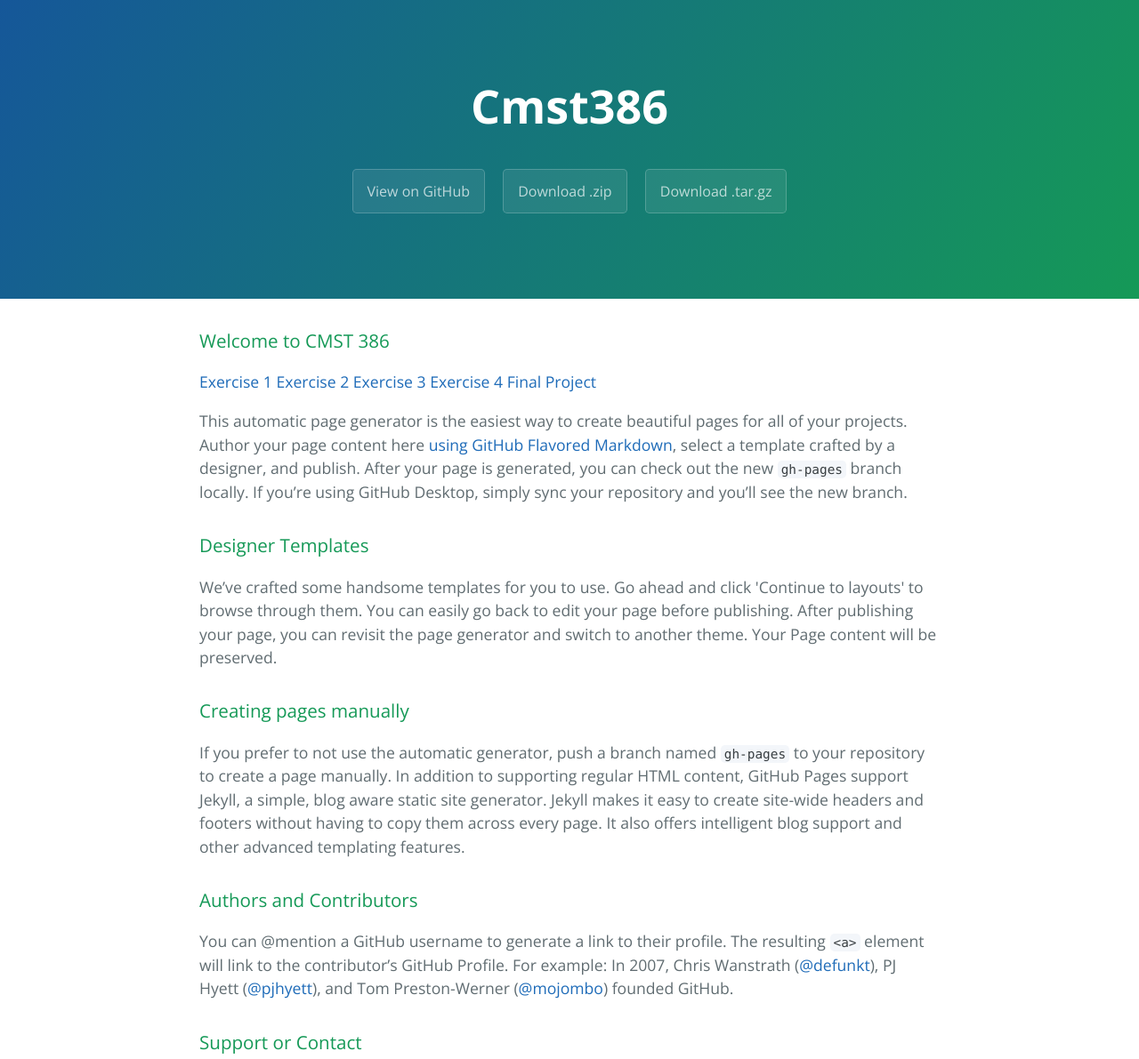
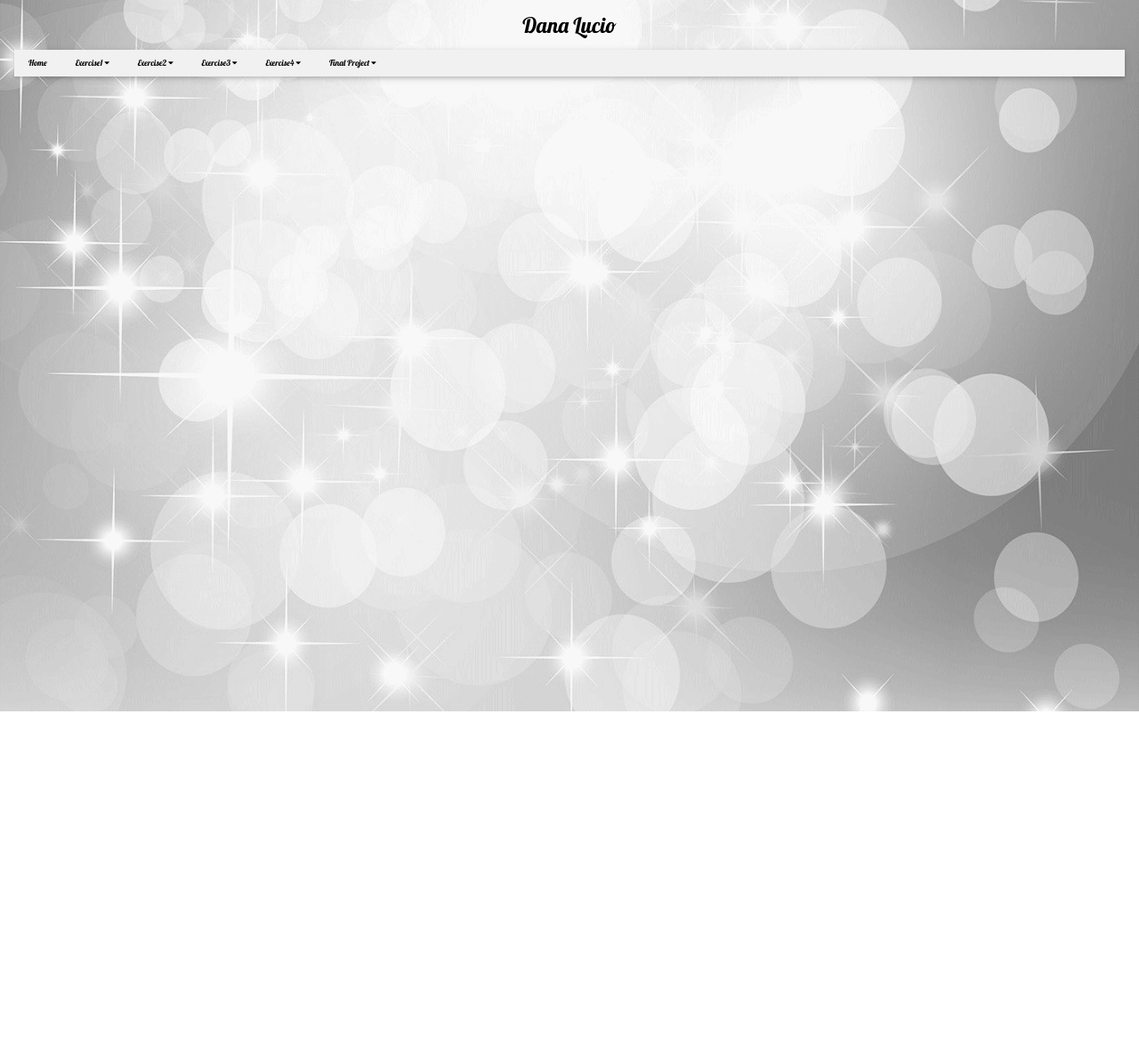
Before and after one commit to dana88/CMST386, a plain HTML site: page index.html in a window 1280 px wide. Shown: the top 1191 px of the page at 89% size. After the commit the page ends 800 px from the top, so only its background shows below. Drawn offline with nearby package versions, Linux system fonts and the light colour scheme; a web font is replaced by a local one.

Commit message:
Index Update

```diff
--- a/index.html
+++ b/index.html
@@ -1,63 +1,50 @@
 <!DOCTYPE html>
-<html lang="en-us">
-  <head>
-    <meta charset="UTF-8">
-    <title>Cmst386 by dana88</title>
-    <meta name="viewport" content="width=device-width, initial-scale=1">
-    <link rel="stylesheet" type="text/css" href="stylesheets/normalize.css" media="screen">
-    <link href='https://fonts.googleapis.com/css?family=Open+Sans:400,700' rel='stylesheet' type='text/css'>
-    <link rel="stylesheet" type="text/css" href="stylesheets/stylesheet.css" media="screen">
-    <link rel="stylesheet" type="text/css" href="stylesheets/github-light.css" media="screen">
-  </head>
-  <body>
-    <section class="page-header">
-      <h1 class="project-name">Cmst386</h1>
-      <h2 class="project-tagline"></h2>
-      <a href="https://github.com/dana88/cmst386" class="btn">View on GitHub</a>
-      <a href="https://github.com/dana88/cmst386/zipball/master" class="btn">Download .zip</a>
-      <a href="https://github.com/dana88/cmst386/tarball/master" class="btn">Download .tar.gz</a>
-    </section>
-
-    <section class="main-content">
-      <h3>
-<a id="welcome-to-cmst-386" class="anchor" href="#welcome-to-cmst-386" aria-hidden="true"><span aria-hidden="true" class="octicon octicon-link"></span></a>Welcome to CMST 386</h3>
-
-<p><a href="exercise1/index.html">Exercise 1</a>
-<a href="exercise2/index.html">Exercise 2</a>
-<a href="exercise3/index.html">Exercise 3</a>
-<a href="exercise4/index.html">Exercise 4</a>
-<a href="project/index.html">Final Project</a></p>
-
-<p>This automatic page generator is the easiest way to create beautiful pages for all of your projects. Author your page content here <a href="https://guides.github.com/features/mastering-markdown/">using GitHub Flavored Markdown</a>, select a template crafted by a designer, and publish. After your page is generated, you can check out the new <code>gh-pages</code> branch locally. If you’re using GitHub Desktop, simply sync your repository and you’ll see the new branch.</p>
-
-<h3>
-<a id="designer-templates" class="anchor" href="#designer-templates" aria-hidden="true"><span aria-hidden="true" class="octicon octicon-link"></span></a>Designer Templates</h3>
-
-<p>We’ve crafted some handsome templates for you to use. Go ahead and click 'Continue to layouts' to browse through them. You can easily go back to edit your page before publishing. After publishing your page, you can revisit the page generator and switch to another theme. Your Page content will be preserved.</p>
-
-<h3>
-<a id="creating-pages-manually" class="anchor" href="#creating-pages-manually" aria-hidden="true"><span aria-hidden="true" class="octicon octicon-link"></span></a>Creating pages manually</h3>
-
-<p>If you prefer to not use the automatic generator, push a branch named <code>gh-pages</code> to your repository to create a page manually. In addition to supporting regular HTML content, GitHub Pages support Jekyll, a simple, blog aware static site generator. Jekyll makes it easy to create site-wide headers and footers without having to copy them across every page. It also offers intelligent blog support and other advanced templating features.</p>
-
-<h3>
-<a id="authors-and-contributors" class="anchor" href="#authors-and-contributors" aria-hidden="true"><span aria-hidden="true" class="octicon octicon-link"></span></a>Authors and Contributors</h3>
-
-<p>You can @mention a GitHub username to generate a link to their profile. The resulting <code>&lt;a&gt;</code> element will link to the contributor’s GitHub Profile. For example: In 2007, Chris Wanstrath (<a href="https://github.com/defunkt" class="user-mention">@defunkt</a>), PJ Hyett (<a href="https://github.com/pjhyett" class="user-mention">@pjhyett</a>), and Tom Preston-Werner (<a href="https://github.com/mojombo" class="user-mention">@mojombo</a>) founded GitHub.</p>
-
-<h3>
-<a id="support-or-contact" class="anchor" href="#support-or-contact" aria-hidden="true"><span aria-hidden="true" class="octicon octicon-link"></span></a>Support or Contact</h3>
-
-<p>Having trouble with Pages? Check out our <a href="https://help.github.com/pages">documentation</a> or <a href="https://github.com/contact">contact support</a> and we’ll help you sort it out.</p>
-
-      <footer class="site-footer">
-        <span class="site-footer-owner"><a href="https://github.com/dana88/cmst386">Cmst386</a> is maintained by <a href="https://github.com/dana88">dana88</a>.</span>
-
-        <span class="site-footer-credits">This page was generated by <a href="https://pages.github.com">GitHub Pages</a> using the <a href="https://github.com/jasonlong/cayman-theme">Cayman theme</a> by <a href="https://twitter.com/jasonlong">Jason Long</a>.</span>
-      </footer>
-
-    </section>
+<html>
+<title>Dana's Home Page</title>
+<meta name="viewport" content="width=device-width, initial-scale=1">
+<link rel="stylesheet" href="http://www.w3schools.com/lib/w3.css">
+<link rel="stylesheet" href="https://cdnjs.cloudflare.com/ajax/libs/font-awesome/4.7.0/css/font-awesome.min.css">
+<link rel="stylesheet" type="text/css" href="cloudflare.css">
+  <link rel="stylesheet" type="text/css" href="w3.css">
+  <link rel="stylesheet" type="text/css" href="w3.css">
+    <link rel="stylesheet" type="text/css" href="dana.css">
+<div class="w3-container">
+  <h2>Dana Lucio</h2>
+  <ul class="w3-navbar w3-card-2 w3-light-grey">
+    <li><a href="#">Home</a></li>
+        <li class="w3-dropdown-hover">
+      <a href="#">Exercise1 <i class="fa fa-caret-down"></i></a>
+      <div class="w3-dropdown-content w3-white w3-card-4">
+        <a href="exercise1/index.html">Index1</a>
+        <a href="#">Gallery1</a>
+        <li class="w3-dropdown-hover">
+      <a href="#">Exercise2 <i class="fa fa-caret-down"></i></a>
+      <div class="w3-dropdown-content w3-white w3-card-4">
+        <a href="#">Index2</a>
+        <a href="#">Gallery2</a>
+        <a href="#">Contact</a>
+        <li class="w3-dropdown-hover">
+      <a href="#">Exercise3 <i class="fa fa-caret-down"></i></a>
+      <div class="w3-dropdown-content w3-white w3-card-4">
+        <a href="#">Temperatures</a>
+        <a href="#">Flow Chart</a>
+      <li class="w3-dropdown-hover">
+      <a href="#">Exercise4 <i class="fa fa-caret-down"></i></a>
+      <div class="w3-dropdown-content w3-white w3-card-4">
+        <a href="#">Casino</a>
+        <li class="w3-dropdown-hover">
+      <a href="#">Final Project <i class="fa fa-caret-down"></i></a>
+      <div class="w3-dropdown-content w3-white w3-card-4">
+        <a href="#">Accessories</a>
+        <a href="#">Hostess Rewards</a>
+        <a href="#">Purses and Wallets</a>
+        <a href="#">Stationary and Gifts</a>
+        <a href="#">Storage and Utility</a>
+        <a href="#">Totes and Thermals</a>
 
 
-  </body>
+      </div>
+    </li>
+  </ul>
+</div>
 </html>
```
